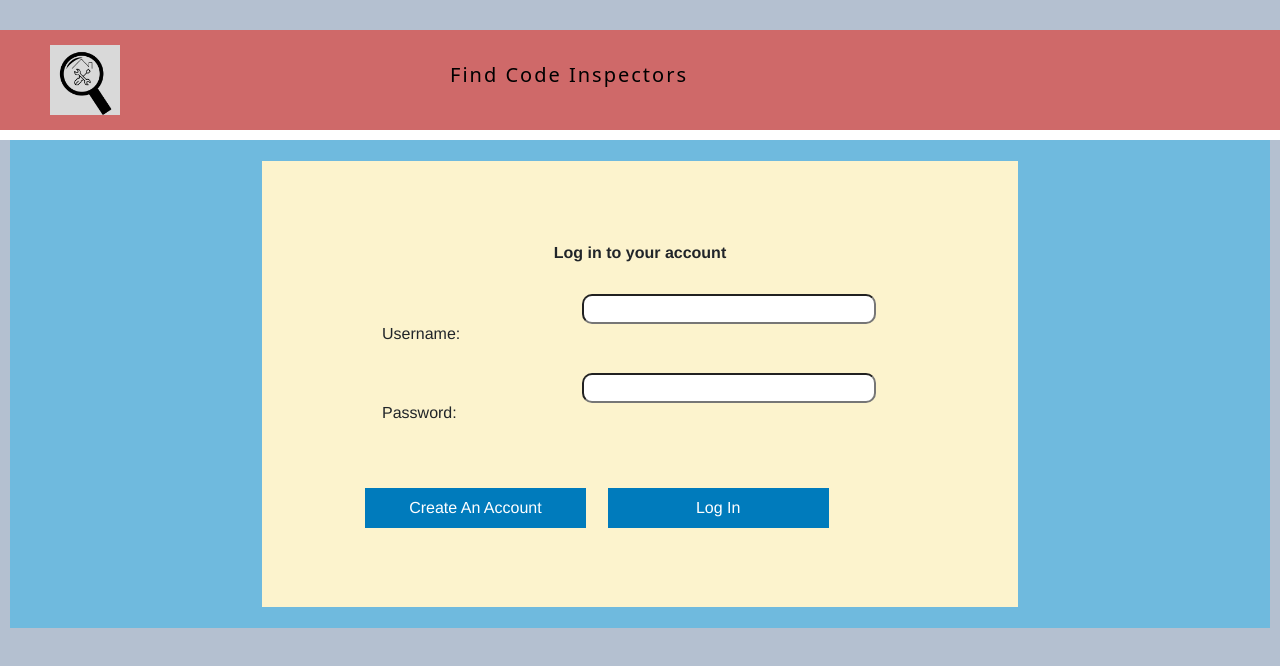
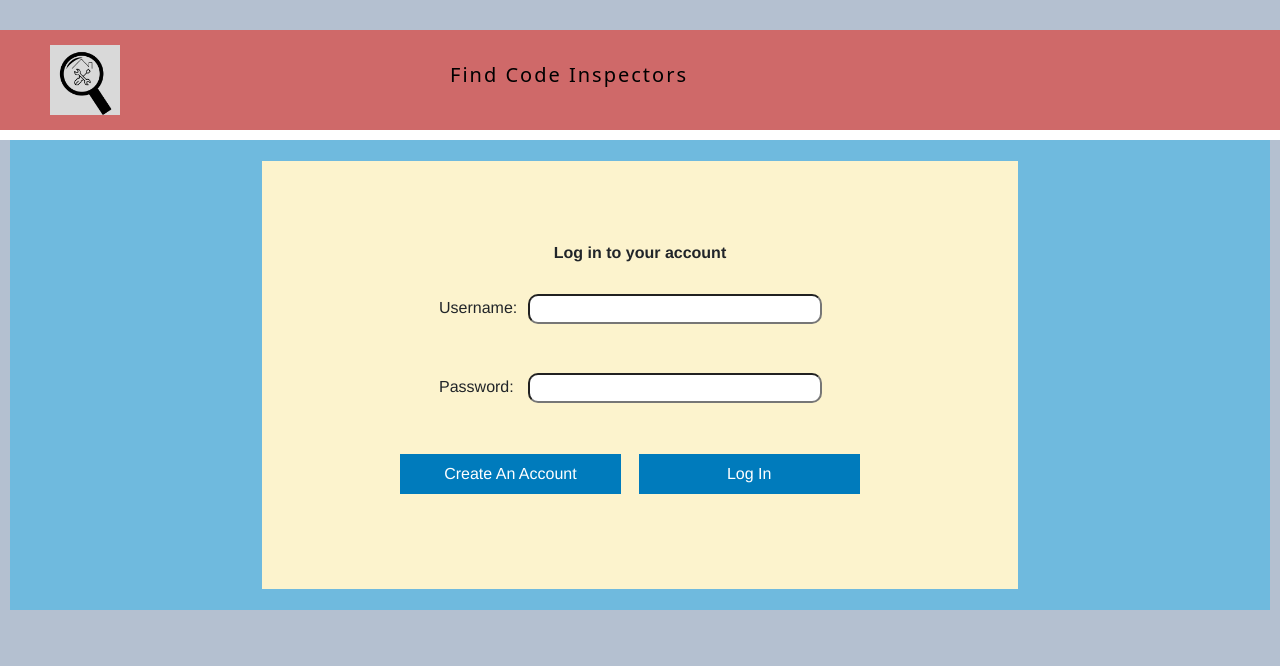
Before and after one commit to smahavadi/capstone4155, an Angular app in the folder FrontEnd/angular-code-inspectors/: page / in a window 1280 px wide. Shown: the top 666 px of the page. Built offline with nearby package versions, Linux system fonts and the light colour scheme.

Commit message:
fixed login css

```diff
--- a/FrontEnd/angular-code-inspectors/src/app/login/login.component.css
+++ b/FrontEnd/angular-code-inspectors/src/app/login/login.component.css
@@ -23,8 +23,8 @@ form {
 .login-form label {
     font-family: 'Helvetica', 'Arial', sans-serif;
     position: relative;
-    left: 110px;
-    top: 20px;
+    left: 167px;
+    top: -6px;
 }
 
 .login-form .input {
@@ -33,7 +33,7 @@ form {
     text-align: center;
     display: block;
     position: relative;
-    left: 310px;
+    left: 256px;
     top: -32px;
     border-radius: 10px;
 }
@@ -46,8 +46,7 @@ form {
     cursor: pointer;
     padding: 8px 16px;
     width: 30%;
-    margin: 4px 11px;
+    margin: -5px 9px;
     position: relative;
-    left: 82px;
-    top: 25px;
+    left: 119px;
 }
```
